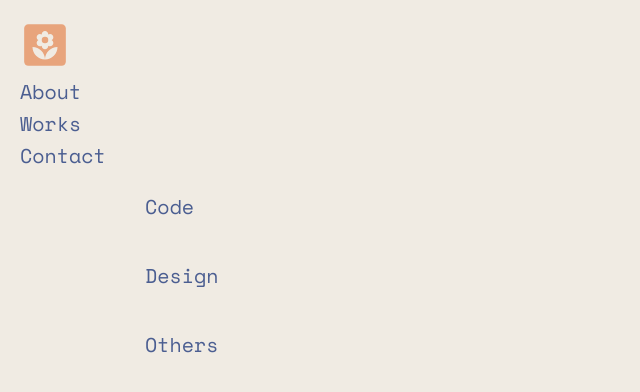
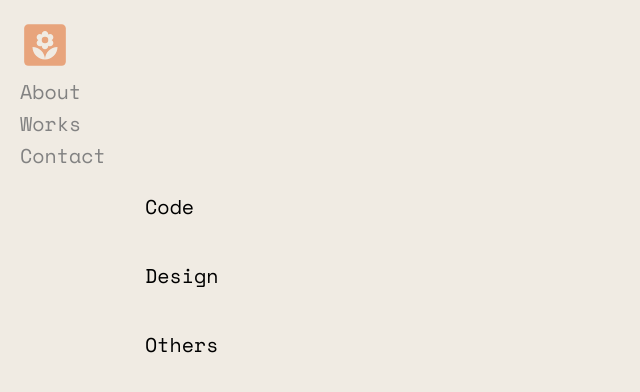
Before and after one commit to newnny/my-blog, a React (Create React App) app: page /works in a window 1280 px wide. Shown: the top 392 px of the page, without its empty margins (0-640 px from the left). Built offline with nearby package versions, Linux system fonts and the light colour scheme.

Commit message:
changed font color

```diff
--- a/src/Components/Navbar.tsx
+++ b/src/Components/Navbar.tsx
@@ -44,7 +44,7 @@ const Navbar: React.FC = () => {
                 <Link
                     underline="hover"
                     className="nav-link"
-                    color={selectedRoute === "about" ? "#504718" : "#4b5e91"}
+                    color={selectedRoute === "about" ? "000000" : "#828282"}
                     variant="h6"
                     onClick={(event) => handleSelectRoute(event, "about")}
                 >
@@ -53,7 +53,7 @@ const Navbar: React.FC = () => {
                 <Link
                     underline="hover"
                     className="nav-link"
-                    color={selectedRoute === "works" ? "#504718" : "#4b5e91"}
+                    color={selectedRoute === "works" ? "000000" : "#828282"}
                     variant="h6"
                     onClick={(event) => handleSelectRoute(event, "works")}
                 >
@@ -62,7 +62,7 @@ const Navbar: React.FC = () => {
                 <Link
                     underline="hover"
                     className="nav-link"
-                    color={selectedRoute === "contact" ? "#504718" : "#4b5e91"}
+                    color={selectedRoute === "contact" ? "000000" : "#828282"}
                     variant="h6"
                     onClick={(event) => handleSelectRoute(event, "contact")}
                 >
--- a/src/Pages/Works.tsx
+++ b/src/Pages/Works.tsx
@@ -16,19 +16,19 @@ const Works: React.FC = () => {
         {
             id: 1,
             name: "Code",
-            color: "#4b5e91",
+            color: "000000",
             fontWeight: "normal"
         },
         {
             id: 2,
             name: "Design",
-            color: "#4b5e91",
+            color: "000000",
             fontWeight: "normal"
         },
         {
             id: 3,
             name: "Others",
-            color: "#4b5e91",
+            color: "000000",
             fontWeight: "normal"
         }
     ])
@@ -38,9 +38,9 @@ const Works: React.FC = () => {
         setCategory(
             category.map(item => {
                 if (item.id === id) {
-                    return { ...item, color: "#504718", }
+                    return { ...item }
                 }
-                return { ...item, color: "#cccccc", }
+                return { ...item, color: "#828282" }
             })
         )
         if (name === "Code") {
```
